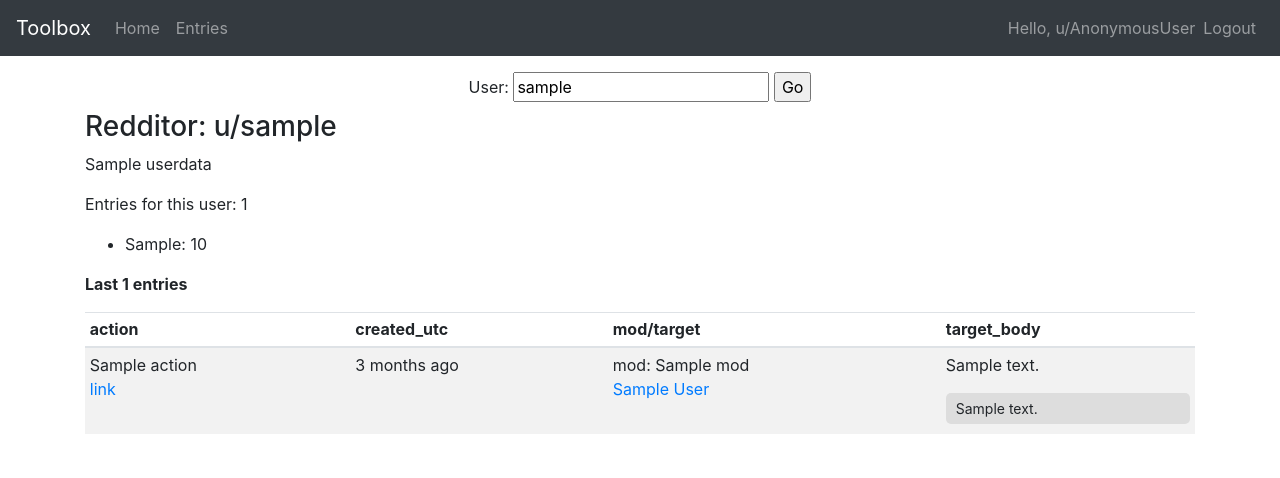
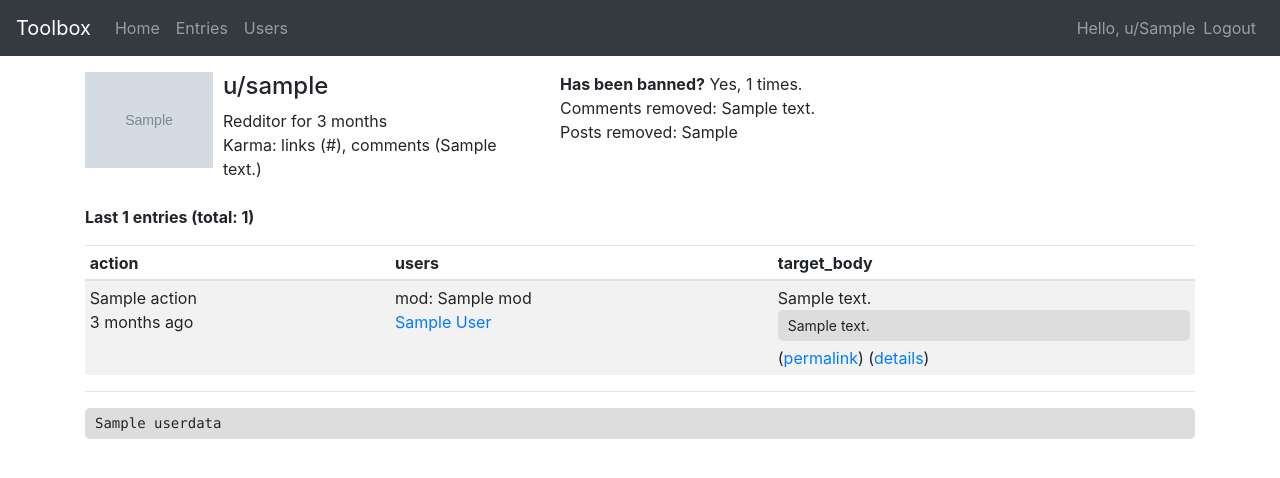
Before and after one commit to rchile/mod-toolbox, a Django app: template toolbox/templates/user.html in a window 1280 px wide. Shown: the top 478 px of the page. Run offline with Django 3.2, Linux system fonts and the light colour scheme; the template is opened without the code that fills it: most values are stand-ins (such as "Sample title", 1, 10 or a date in 2020); grey boxes marked "Sample" are stand-in pictures; some libraries are stand-ins or nearby versions.

Commit message:
More user data and details

```diff
--- a/static/style.css
+++ b/static/style.css
@@ -3,9 +3,22 @@
     background: #ddd;
     font-size: 14px;
     padding: 5px 10px;
-    margin-bottom: 5px;
+    margin-bottom: 5px
 }
 
 .target-body p:last-child {
-    margin-bottom: 0;
+    margin-bottom: 0
 }
+
+.user-avatar {
+    height: 96px;
+    float: left;
+    margin-right: 10px
+}
+
+.raw-content {
+    white-space: pre-wrap;
+    background-color: #ddd;
+    border-radius: 5px;
+    padding:5px 10px
+}
--- a/system/common.py
+++ b/system/common.py
@@ -94,7 +94,7 @@ def require_auth(f):
         if isinstance(view_response, TemplateResponse):
             if not view_response.context_data:
                 view_response.context_data = {}
-            view_response.context_data['user'] = user
+            view_response.context_data['reddit_user'] = user
             return view_response.render()
         else:
             return view_response
--- a/system/database.py
+++ b/system/database.py
@@ -47,7 +47,7 @@ class Database:
         if not self.db:
             return None
 
-        entry = self.entries.find({'id': entry_id}, projection={'_id': 0}).limit(1)
+        entry = self.entries.find_one({'id': entry_id}, projection={'_id': 0})
         return entry
 
     def set_entry_note(self, entry_id, note):
--- a/toolbox/templates/base/entries_list.html
+++ b/toolbox/templates/base/entries_list.html
@@ -3,8 +3,7 @@
     <thead>
     <tr>
         <th>action</th>
-        <th>created_utc</th>
-        <th>mod/target</th>
+        <th>users</th>
         <th>target_body</th>
     </tr>
     </thead>
@@ -12,12 +11,9 @@
     {% for entry in entries %}
         <tr>
             <td>
-                <span>{{ entry.action }}</span>
-                {% if entry.target_permalink %}
-                    <br><a href="https://reddit.com{{ entry.target_permalink }}" target="_blank">link</a>
-                {% endif %}
+                {{ entry.action }}<br>
+                <span title="{{ entry.created_utc | format_date }}">{{ entry.created_utc | human_date }} ago</span>
             </td>
-            <td><span title="{{ entry.created_utc | format_date }}">{{ entry.created_utc | human_date }}</span></td>
             <td>
                 <span>mod: {{ entry.mod }}</span><br>
                 {% if entry.target_author %}
@@ -26,11 +22,15 @@
             </td>
             <td>
                 {% if entry.details %}
-                    <p>{{ entry.details }}</p>
+                    <div>{{ entry.details }}</div>
                 {% endif %}
                 {% if entry.target_body %}
                     <div class="target-body">{{ entry.target_body | markdown | truncatewords:50 | safe }}</div>
                 {% endif %}
+                {% if entry.target_permalink %}
+                    (<a href="https://reddit.com{{ entry.target_permalink }}" target="_blank">permalink</a>)
+                {% endif %}
+                (<a href="{% url 'entry' entry.id %}">details</a>)
             </td>
         </tr>
     {% endfor %}
--- a/toolbox/templates/base/master.html
+++ b/toolbox/templates/base/master.html
@@ -20,10 +20,13 @@
             <li class="nav-item">
                 <a class="nav-link" href="{% url 'entries' %}">Entries</a>
             </li>
+            <li class="nav-item">
+                <a class="nav-link" href="{% url 'user_form' %}">Users</a>
+            </li>
         </ul>
         <ul class="navbar-nav">
             <li class="nav-item">
-                <span class="navbar-text">Hello, u/{{ user }}</span>
+                <span class="navbar-text">Hello, u/{{ reddit_user }}</span>
             </li>
             <li class="nav-item">
                 <a class="nav-link" href="{% url 'logout' %}">Logout</a>
--- a/toolbox/templates/user.html
+++ b/toolbox/templates/user.html
@@ -1,27 +1,37 @@
 {% extends 'base/master.html' %}
+{% load toolbox %}
 {% block pagename %}User{% endblock %}
 {% block content %}
+    {% if username %}
+        <div class="row mb-4">
+            <div class="col-sm-5 clearfix">
+                <img src="{{ userdata.icon_img | safe }}" alt="u/{{ username }}" class="user-avatar">
+                <h4>u/{{ username }}</h4>
+                {% if userdata %}
+                    <div>Redditor for {{ userdata.created | human_date }}</div>
+                    <div>Karma: links ({{ userdata.link_karma }}), comments ({{ userdata.comment_karma }})</div>
+                {% endif %}
+            </div>
+            <div class="col">
+                <strong>Has been banned?</strong>
+                {% if ban_count == 0 %}No{% else %}Yes, {% if permaban %}permanently{% else %}{{ ban_count }} times{% endif %}{% endif %}.<br>
+                Comments removed: {{ removed_comments }}<br>
+                Posts removed: {{ removed_posts }}
+            </div>
+        </div>
+    {% else %}
     <form action="{% url 'user_form' %}" class="text-center">
         <label>User: <input type="text" name="username" value="{{ username }}"></label>
         <input type="submit" value="Go">
     </form>
-    {% if username %}
-        <h3>Redditor: u/{{ username }}</h3>
-        {% if userdata %}
-            <p>{{ userdata }}</p>
-        {% endif %}
-        <p>Entries for this user: {{ entries_count }}</p>
-        {% if entries_count > 0 %}
-            <ul>
-            {% for entry_type, type_sum in list_sum.items %}
-                <li>{{ entry_type }}: {{ type_sum }}</li>
-            {% endfor %}
-            </ul>
-        {% endif %}
     {% endif %}
 
     {% if entries %}
-        <p class="font-weight-bold">Last {{ entries | length }} entries</p>
+        <p class="font-weight-bold">Last {{ entries_list_count }} entries (total: {{ entries_count }})</p>
         {% include 'base/entries_list.html' %}
     {% endif %}
+    {% if userdata %}
+        <hr>
+        <pre class="raw-content">{{ userdata }}</pre>
+    {% endif %}
 {% endblock %}
--- a/toolbox/templatetags/toolbox.py
+++ b/toolbox/templatetags/toolbox.py
@@ -1,6 +1,8 @@
 import arrow
 import markdown as md
 from django import template
+
+from system.constants import MOD_ACTIONS
 
 register = template.Library()
 
@@ -14,9 +16,14 @@ def format_date(value):
 @register.filter
 def human_date(value):
     m = arrow.get(value)
-    return m.humanize()
+    return m.humanize().rstrip(' ago')
 
 
 @register.filter
 def markdown(value):
     return md.markdown(value)
+
+
+@register.filter
+def modaction_description(value):
+    return MOD_ACTIONS.get(value, value)
--- a/toolbox/urls.py
+++ b/toolbox/urls.py
@@ -8,8 +8,9 @@ urlpatterns = [
     path('home', views.home, name='home'),
     path('entries', views.entries, name='entries'),
     path('entries/page/<int:page>', views.entries, name='entries_paged'),
-    path('user', views.user, name='user_form'),
-    path('user/<str:username>', views.user, name='user_detail'),
+    path('entry/<str:entry_id>', views.entry_details, name='entry'),
+    path('user/', views.user_search, name='user_form'),
+    path('user/<str:username>', views.user_details, name='user_detail'),
     path('session/login', toolbox.views_session.login, name='login'),
     path('session/logout', toolbox.views_session.logout, name='logout'),
     path('session/return', toolbox.views_session.login_return, name='login_return'),
--- a/toolbox/views_session.py
+++ b/toolbox/views_session.py
@@ -40,7 +40,7 @@ def login_return(request):
     reddit = reddit_instance()
     try:
         request.session['auth_code'] = reddit.auth.authorize(auth_code)
-        request.session['auth_user'] = reddit.user.me().name
+        request.session['auth_user'] = reddit.user_details.me().name
         request.session['auth_sub'] = settings.REDDIT_DEFAULT_SUB
 
         return redirect('home')
```
Also changed, not shown: toolbox/templates/entry_details.html (added, +41 -0 lines), toolbox/views.py (+58 -24 lines).
